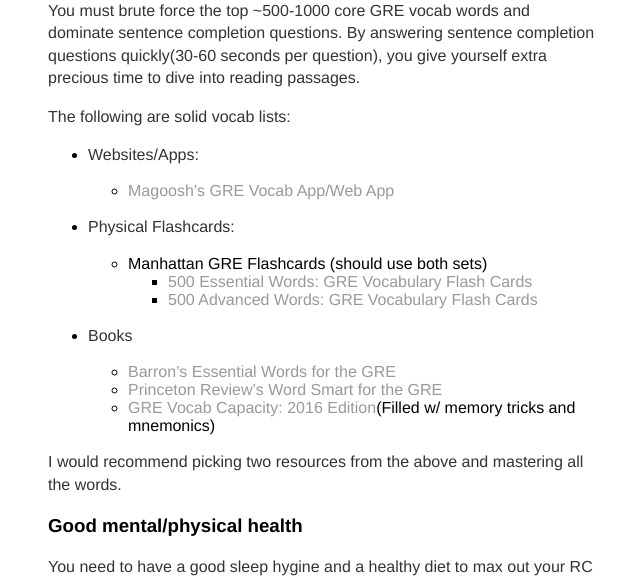
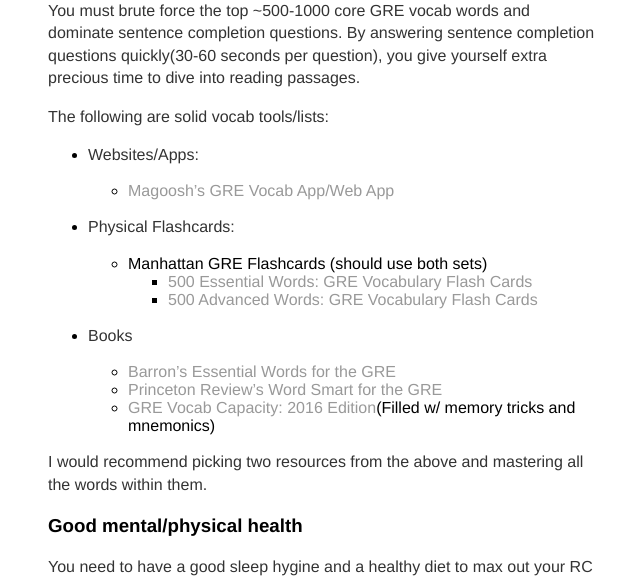
Before and after one commit to btmbtm/btmbtm.github.io, a Jekyll site: the page built from gre/rcguide.md, in a window 1280 px wide. Shown: the part 326-906 px from the top of the page, without its empty margins (317-957 px from the left). Built offline with Jekyll 4.4.1, drawn with Linux system fonts in a browser that asks for light colours.

Commit message:
Update rcguide.md

```diff
--- a/gre/rcguide.md
+++ b/gre/rcguide.md
@@ -16,7 +16,7 @@ scores: 170 V 168 Q
 
   You must brute force the top ~500-1000 core GRE vocab words and dominate sentence completion questions. By answering sentence completion questions quickly(30-60 seconds per question), you give yourself extra precious time to dive into reading passages.
 
-  The following are solid vocab lists:
+  The following are solid vocab tools/lists:
 
   - Websites/Apps:
 
@@ -35,7 +35,7 @@ scores: 170 V 168 Q
     - [GRE Vocab Capacity: 2016 Edition](http://amzn.to/2anhVKk)(Filled w/ memory tricks and mnemonics)
 
 
-  I would recommend picking two resources from the above and mastering all the words.
+  I would recommend picking two resources from the above and mastering all the words within them.
 
 ### Good mental/physical health
 
```
